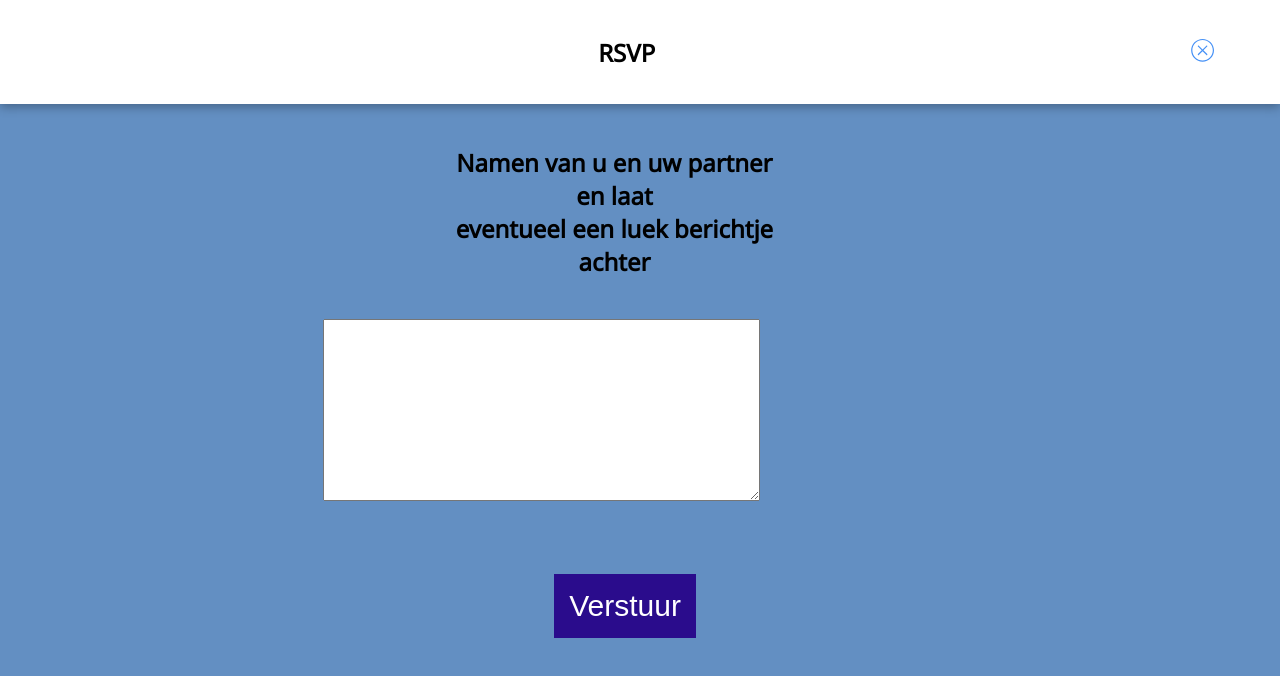
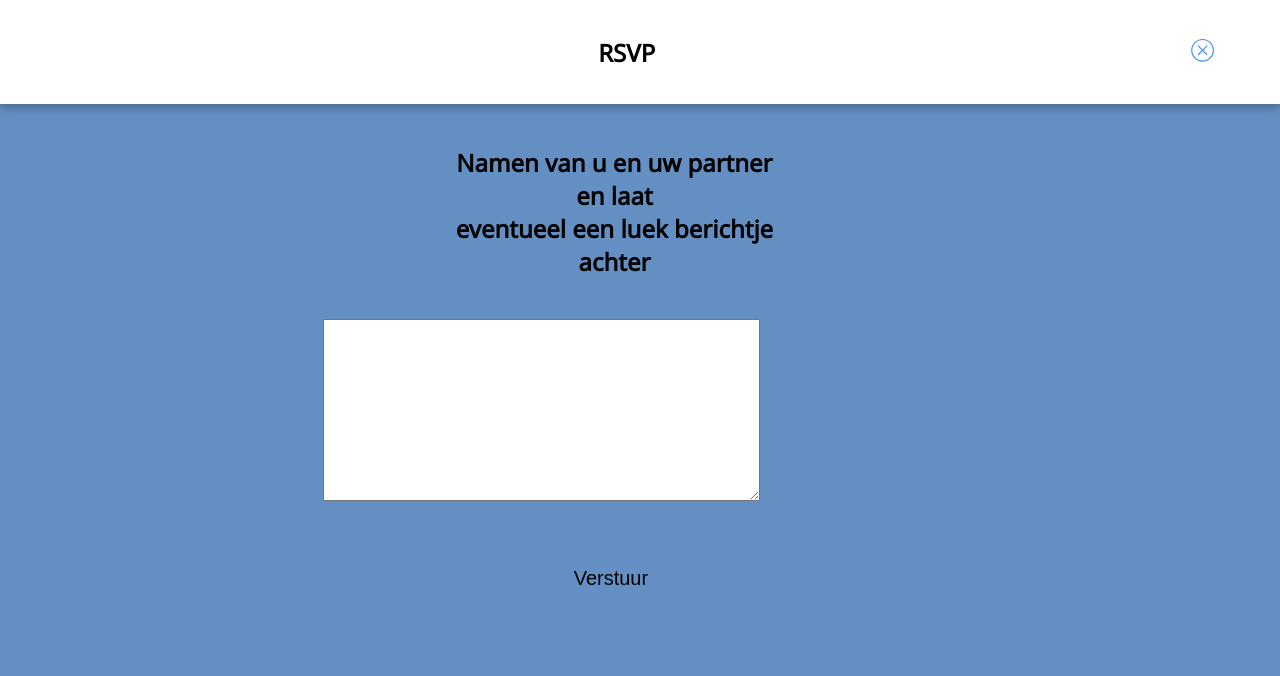
Before and after one commit to tfvh2004/Event-website, a plain HTML site: page rsvp2.htm in a window 1280 px wide. Drawn offline with Linux system fonts and the light colour scheme.

Commit message:
Fixed form not working in Netlify

```diff
--- a/css/rsvp.css
+++ b/css/rsvp.css
@@ -165,10 +165,9 @@ section{
 .submit{
     display: flex;
     justify-content: center;
-    margin: 5% 0% 7% 43.3%;
-    font-size: 30px;
-    background: #2a0c8c;
-    color: #fff;
+    margin: 5% 0% 7% 13.3%;
+    font-size: 20px;
+    background: #638fc2;
     padding: 15px;
     border: none;
     cursor: pointer;
--- a/rsvp2.htm
+++ b/rsvp2.htm
@@ -20,16 +20,16 @@
         </nav>
     </header>
     <article>
-        <form netlify>
         <div class="text">
             <h1>Namen van u en uw partner en laat <br/>eventueel een luek berichtje achter</h1>
+                <form netlify>
                     <div class="tekstgebied">
                         <textarea maxlength='500' cols='60' rows='10'></textarea>
                     </div>
                     <p id='charsLeft'></p>
-            </div>
                     <button class="submit"><span id='dienen'>Verstuur</span></button>
                 </form>
+        </div>
     </article>
 <script src='./scripts/counter.js'></script>
 <script src='./scripts/login.js'></script>
```
Lines whose indentation alone changed are shown as unchanged.
